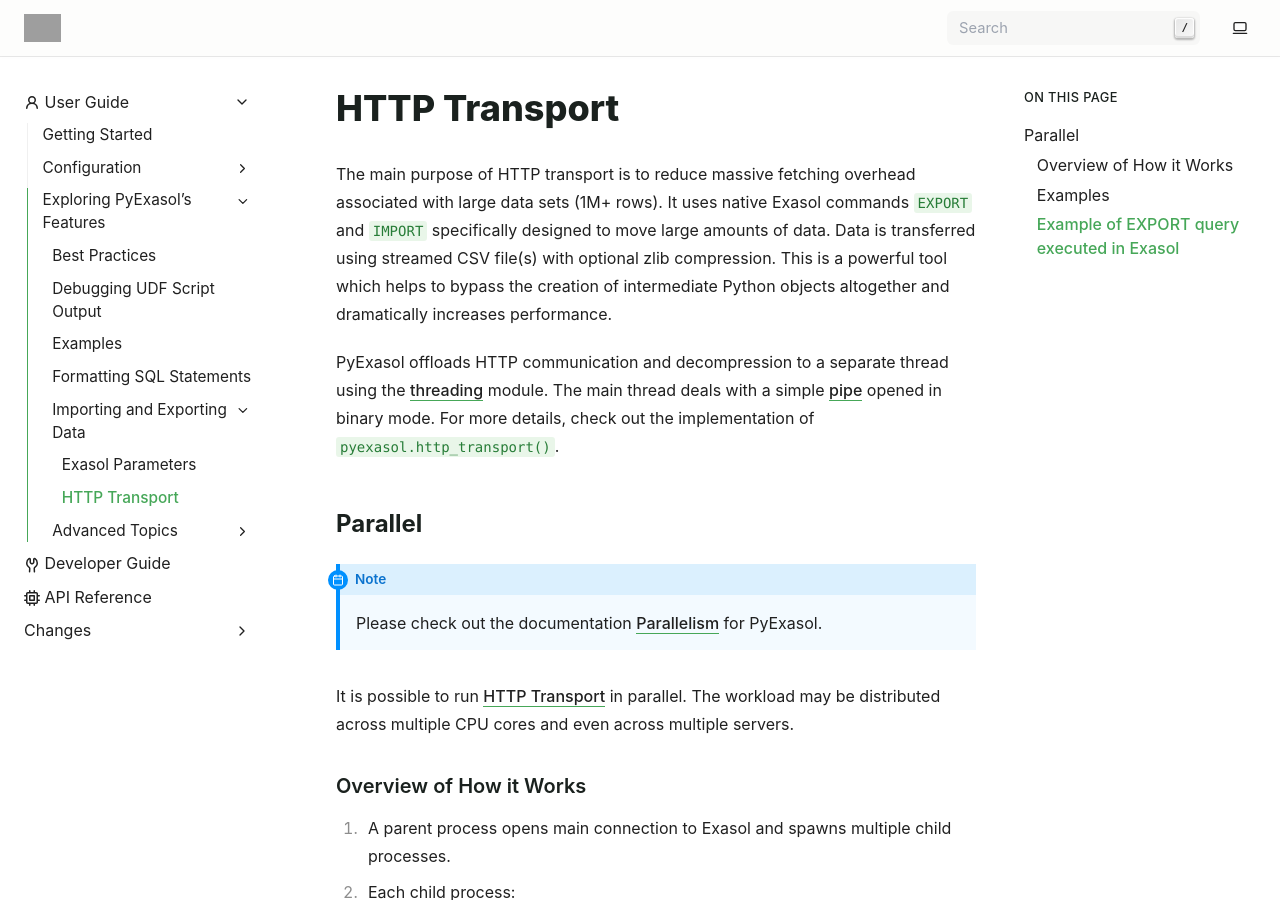
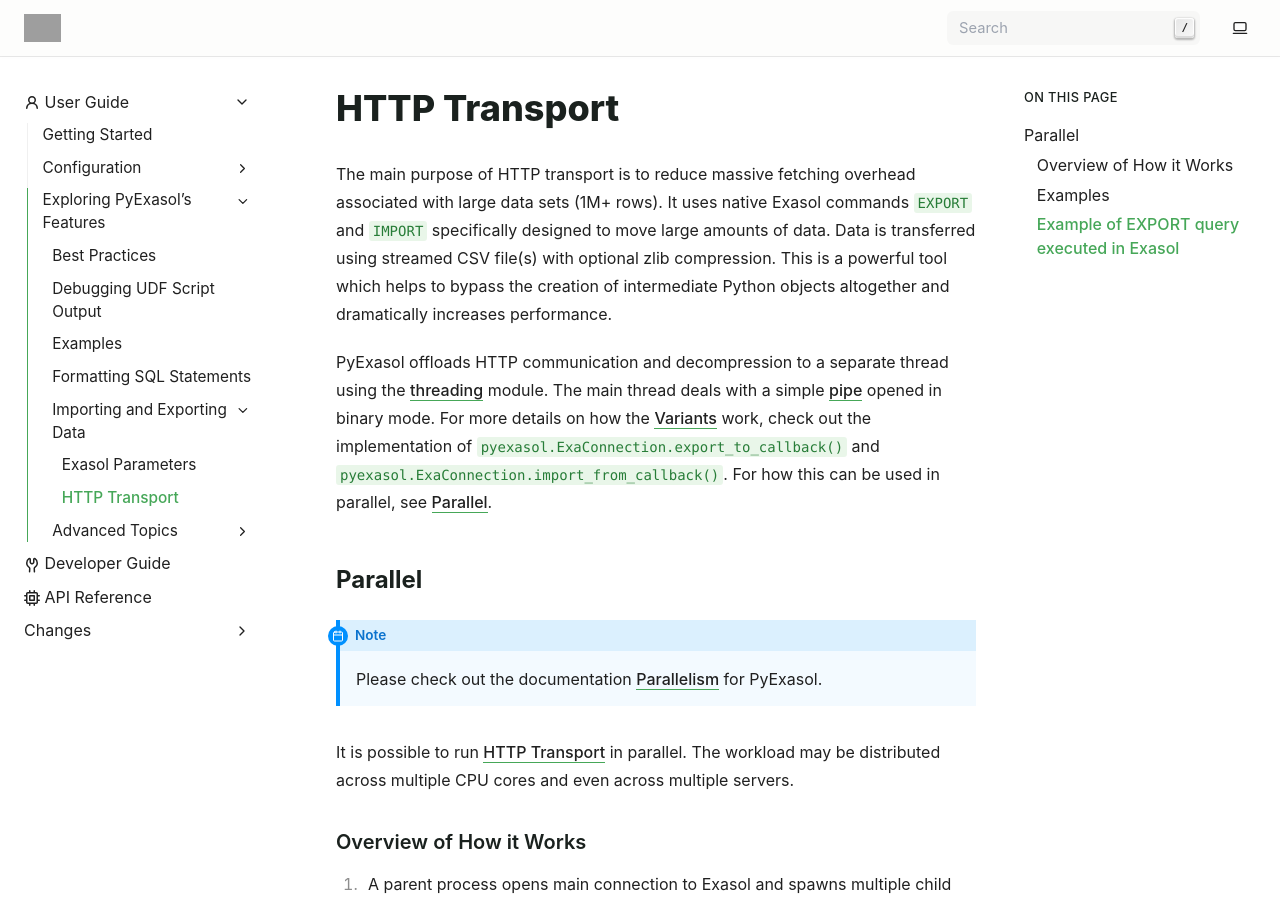
Before and after one commit to exasol/pyexasol, a Sphinx documentation site: the page built from doc/user_guide/exploring_features/import_and_export/http_transport.rst, in a window 1280 px wide and 900 px high. Built offline with Sphinx 7.4.7, drawn with Linux system fonts in a browser that asks for light colours; grey boxes are pictures that could not be loaded.

Commit message:
Fix links to point to relevant 'basic' code

```diff
--- a/doc/user_guide/exploring_features/import_and_export/http_transport.rst
+++ b/doc/user_guide/exploring_features/import_and_export/http_transport.rst
@@ -12,7 +12,9 @@
 
 PyExasol offloads HTTP communication and decompression to a separate thread using the
 `threading`_ module. The main thread deals with a simple `pipe`_ opened in binary mode.
-For more details, check out the implementation of :func:`pyexasol.http_transport`.
+For more details on how the :ref:`Variants` work, check out the implementation of
+:meth:`pyexasol.ExaConnection.export_to_callback` and :meth:`pyexasol.ExaConnection.import_from_callback`.
+For how this can be used in parallel, see :ref:`http_transport_parallel`.
 
 
 .. _threading: https://docs.python.org/3/library/threading.html
```
